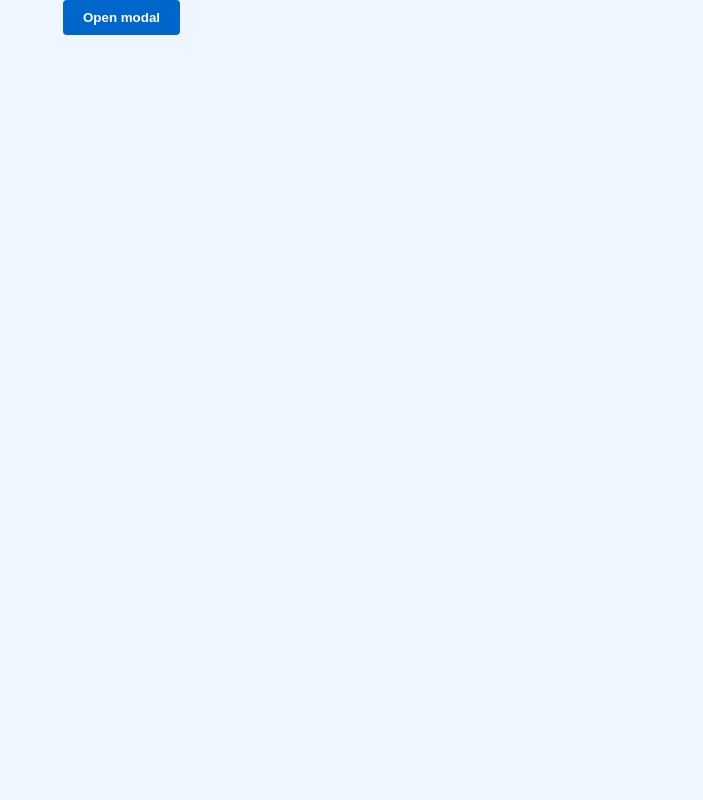
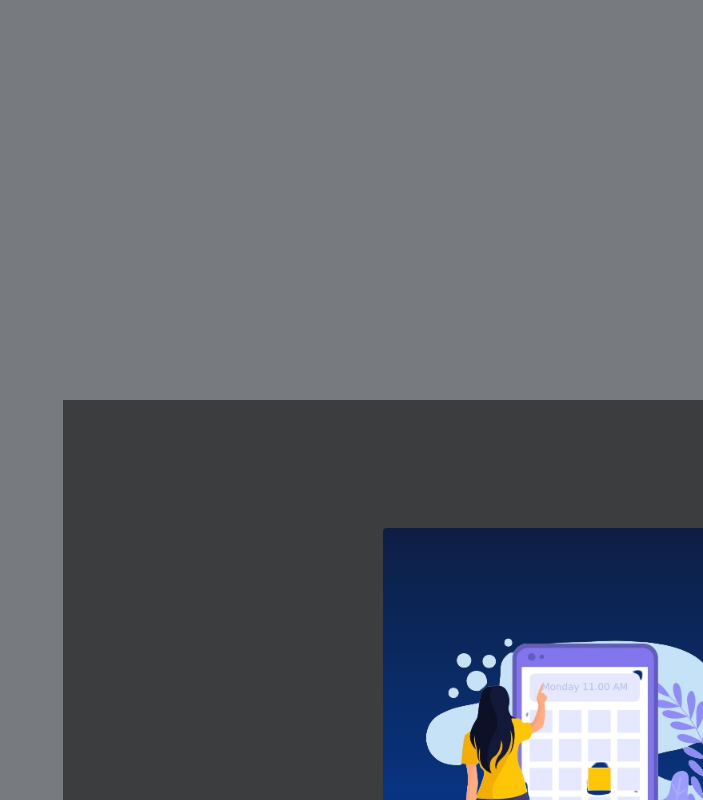
Before and after one commit to Iknite-Space/queueless, a React (Create React App) app in the folder app/: page /modal in a window 1280 px wide. Shown: the whole page, without its empty margins (577-1280 px from the left). Built offline with nearby package versions, Linux system fonts and the light colour scheme.

Commit message:
adjusted the workflow to pop up customer input

```diff
--- a/app/src/components/CustomerInput.jsx
+++ b/app/src/components/CustomerInput.jsx
@@ -1,11 +1,16 @@
 import React from "react";
-import '../styles/CustomerInput.css'
-
-function CustomerInput() {
-  return (<div className="input-background">
+import "../styles/CustomerInput.css";
+import PropTypes from "prop-types";
 
 
+CustomerInput.propTypes = {
+  onClose: PropTypes.func.isRequired,
+};
 
+
+function CustomerInput({ onClose }) {
+  return (
+    <div className="input-background">
       <div className="input-form-container">
         <div className="input-image">
           <img
@@ -15,20 +20,25 @@ function CustomerInput() {
           />
         </div>
         <div className="customer-details">
-
           <div className="customer-input">
-
             <input type="text" placeholder="Enter Username" id="" />
             <input type="email" placeholder="Example@example.com" id="" />
-        <input type="tel" placeholder="Momo Number (+237) 6xx xxx xxx" id="" />
+            <input
+              type="tel"
+              placeholder="Momo Number (+237) 6xx xxx xxx"
+              id=""
+            />
           </div>
 
           <div className="input-form-actions">
-          <button className="cancel-button">Cancel</button>
+            <button className="cancel-button" onClick={onClose}>
+              Cancel
+            </button>
             <button className="submit-button">Submit</button>
           </div>
         </div>
-    </div></div>
+      </div>
+    </div>
   );
 }
 
--- a/app/src/components/Modal.jsx
+++ b/app/src/components/Modal.jsx
@@ -1,24 +1,15 @@
-import React, { useState } from "react";
+import React from "react";
 import CustomerInput from "./CustomerInput";
 
 
 function Modal() {
-  const [modalIsOpen, setModalIsOpen] = useState(false);
-
-  const toggleModal = () => {
-    setModalIsOpen(true);
-  };
-
   return (
     <>
-      {modalIsOpen && <CustomerInput setModalIsOpen={setModalIsOpen} />}
-
-
-      <button type="button" onClick={toggleModal} className="navigation-button">
-
-        Open modal
-      </button>
-
+      <div className="modal-overlay input-background">
+        <div className="modal-content">
+          <CustomerInput />
+        </div>
+      </div>
     </>
   );
 }
--- a/app/src/components/OrganizationCard.jsx
+++ b/app/src/components/OrganizationCard.jsx
@@ -23,7 +23,6 @@ function OrganizationCard() {
 
   useEffect(() => {
     fetch(
-      "http://localhost:8085/api/v1/organizations",
       "https://api.queueless.xyz/api/v1/organizations"
     )
       .then((res) => {
--- a/app/src/components/ServiceSlots.jsx
+++ b/app/src/components/ServiceSlots.jsx
@@ -1,50 +1,54 @@
-import React from 'react'
-import axios from 'axios'
-import { useEffect, useState } from 'react';
-import './ServiceSlots.css';
-import { useParams } from 'react-router';
-import Modal from './Modal';
+import React from "react";
+import axios from "axios";
+import { useEffect, useState } from "react";
+import "./ServiceSlots.css";
+import { useParams } from "react-router";
+import Modal from "./Modal";
+import { useNavigate } from "react-router";
+export function ServiceSlots() {
+  const { serviceId } = useParams();
 
-export function ServiceSlots() {
-
-const {serviceId} = useParams
+  const [showModal, setShowModal] = useState(false);
 
   // fetch slots from the backend
   const [slots, setSlots] = useState([]);
 
   useEffect(() => {
     axios
-        .get(
-          `http://localhost:8085/api/v1/service/${serviceId}/slots`
-        )
+      .get(`https://api.queueless.xyz/api/v1/service/${serviceId}/slots`)
       .then((response) => {
+        console.log(JSON.stringify(response.data.slots, null, 2));
+
         setSlots(response.data.slots);
       });
   }, [serviceId]);
-
 
   // helper function to convert microseconds to readable time
   const formatTime = (microseconds) => {
     const ms = microseconds / 1000;
     const date = new Date(ms);
-    return date.toLocaleTimeString([], { hour: '2-digit', minute: '2-digit' });
+    return date.toLocaleTimeString([], { hour: "2-digit", minute: "2-digit" });
   };
+  const navigate = useNavigate();
+
+  const handleClickSlot = () => {
+    navigate("/input");
+    setShowModal(true);
+
+  };
+
 
   return (
     <div className="slots-container">
-      <p>hello </p>
-        {slots.map((slot) => {
-          return (
+      {slots.map((slot) => (
         <div key={slot.id} className="slot-button">
-              <button type="button" onClick={Modal}>
-                Open bbbbbbbbbb modal
+          <button onClick={() => handleClickSlot(slot)}>
+            {formatTime(slot.start_time.Microseconds)}
           </button>
+        </div>
+      ))}
 
-              <button>{formatTime(slot.start_time.Microseconds)}</button>
-            </div>
-          );
-        })}
-
+      {showModal && <Modal  />}
     </div>
   );
 }
--- a/app/src/components/ServicesPage.jsx
+++ b/app/src/components/ServicesPage.jsx
@@ -34,7 +34,7 @@ function ServicesPage() {
   // useEffect runs once when the component mounts
   useEffect(() => {
     // Fetch service data from the backend
-    fetch(`http://localhost:8085/api/v1/organizations/${orgId}/services`)
+    fetch(`https://api.queueless.xyz/api/v1/organizations/${orgId}/services`)
       .then((response) => {
         // If the response is not OK, throw an error to catch it later
         if (!response.ok) {
--- /dev/null
+++ b/app/src/styles/Modal.css
@@ -0,0 +1,34 @@
+.modal-overlay {
+  position: fixed;
+  top: 0;
+  left: 0;
+  width: 100%;
+  height: 100%;
+  background: rgba(0,0,0,0.5);
+  display: flex;
+  align-items: center;
+  justify-content: center;
+  z-index: 1000;
+}
+
+.input-background {
+  width: 100vw;
+  height: 100vh;
+  background: rgba(0, 0, 0, 0.5);
+  position: fixed;
+  top: 0;
+  left: 0;
+  display: flex;
+  justify-content: center;
+  align-items: center;
+  z-index: 1000;
+}
+
+
+.modal-content {
+  background: white;
+  padding: 2rem;
+  border-radius: 8px;
+  max-width: 500px;
+  width: 100%;
+}
```
Also changed, not shown: app/src/App.js (+9 -12 lines), 1 other file (tests, documents, lock files or other folders). Lines whose indentation alone changed are shown as unchanged.
